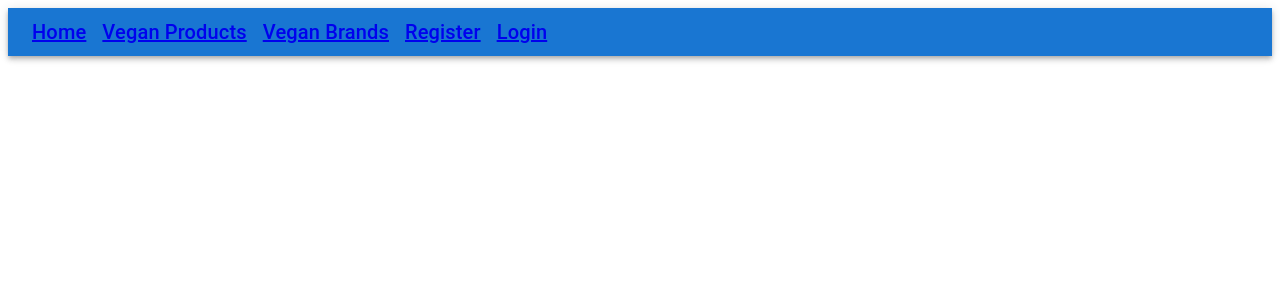
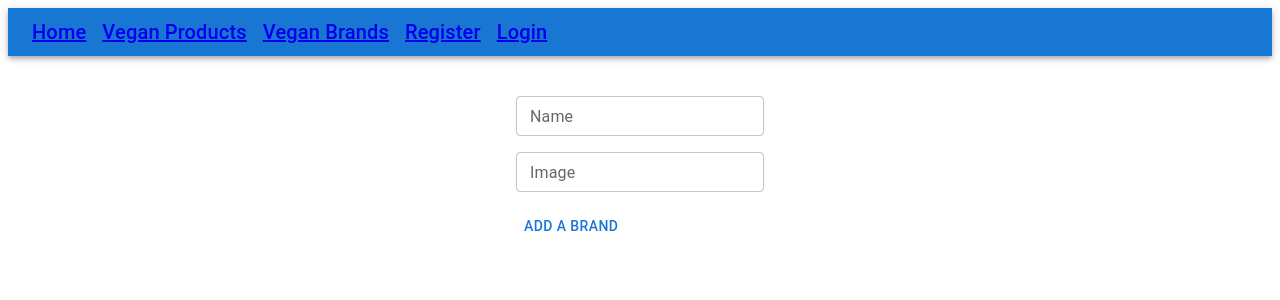
Before and after one commit to ermaitland/ga-project-3-frontend, a React (Create React App) app: page /brands/create in a window 1280 px wide. Shown: the top 300 px of the page. Built offline with nearby package versions, Linux system fonts and the light colour scheme.

Commit message:
Added createNewBrand in navbar

```diff
--- a/src/App.js
+++ b/src/App.js
@@ -17,6 +17,7 @@ import User from './components/User';
 import CreateProduct from './components/ CreateProduct';
 import ReviewProduct from './components/ReviewProduct';
 import CreateCategory from './components/CreateCategory';
+import CreateNewBrand from './components/CreateBrand';
 
 window.Buffer = window.Buffer || require('buffer').Buffer;
 
@@ -34,6 +35,7 @@ function App() {
         <Route path='/profile/:userId' element={<User />} />
         <Route path='/users' element={<UserIndex />} />
         <Route path='/brands' element={<GetAllBrands />} />
+        <Route path='/brands/create' element={<CreateNewBrand />} />
         <Route path='/categories/create' element={<CreateCategory />} />
         <Route path='/register' element={<Register />} />
         <Route path='/login' element={<Login />} />
--- /dev/null
+++ b/src/components/CreateBrand.js
@@ -0,0 +1,80 @@
+import { useEffect, useState } from 'react';
+import {
+  TextField,
+  Container,
+  Box,
+  Button,
+  FormControl,
+  InputLabel,
+  Select,
+  MenuItem
+} from '@mui/material';
+import { API } from '../lib/api';
+import { useNavigate } from 'react-router-dom';
+
+export default function CreateNewBrand() {
+  const [formData, setFormData] = useState({
+    name: '',
+    image: ''
+  });
+  const [error, setError] = useState(false);
+  const navigate = useNavigate();
+
+  const handleChange = (e) => {
+    setFormData({ ...formData, [e.target.name]: e.target.value });
+  };
+
+  const handleSubmit = (e) => {
+    e.preventDefault();
+
+    const data = formData.brand
+      ? formData
+      : {
+          name: formData.name,
+          image: formData.image
+        };
+
+    API.POST(API.ENDPOINTS.createBrand, data, API.getHeaders())
+      .then(() => navigate('/brands'))
+      .then(() => console.log('hello'))
+      .catch((e) => {
+        if (e.status === 301) {
+          setError(true);
+        }
+        console.log(e);
+      });
+  };
+
+  return (
+    <Container
+      maxWidth='lg'
+      sx={{ display: 'flex', justifyContent: 'center', pt: 5 }}
+    >
+      <form onSubmit={handleSubmit}>
+        <Box sx={{ mb: 2 }}>
+          <TextField
+            size='small'
+            type='text'
+            value={formData.name}
+            onChange={handleChange}
+            error={error}
+            label='Name'
+            name='name'
+          />
+        </Box>
+        <Box sx={{ mb: 2 }}>
+          <TextField
+            size='small'
+            type='text'
+            value={formData.image}
+            onChange={handleChange}
+            error={error}
+            label='Image'
+            name='image'
+          />
+        </Box>
+        <Button type='submit'>Add a brand</Button>
+      </form>
+    </Container>
+  );
+}
--- a/src/components/GetAllBrands.js
+++ b/src/components/GetAllBrands.js
@@ -1,6 +1,7 @@
 import { useEffect, useState } from 'react';
 import { API } from '../lib/api';
 import { Link } from 'react-router-dom';
+import { AUTH } from '../lib/auth';
 
 import {
   CardActionArea,
@@ -10,6 +11,7 @@ import {
   Button
 } from '@mui/material';
 import { useAuthenticated } from '../hook/useAuthenticated';
+import './styles/App.css';
 
 export default function GetAllBrandsIndex() {
   const [brands, setBrands] = useState(null);
@@ -26,15 +28,14 @@ export default function GetAllBrandsIndex() {
   }, []);
 
   return (
-    <CardContent>
     <div>
       {!brands ? (
         <p>Loading...</p>
       ) : (
-          <>
+        <div className='brand-container-get-brands'>
           {brands?.map((brand) => (
-              <>
-                <Link to={`/brands/${brand._id}/products`} key={brand._id}>
+            <div key={brand._id} className='brand-card'>
+              <Link to={`/brands/${brand._id}/products`}>
                 <Card sx={{ maxWidth: 345 }}>
                   <CardActionArea>
                     <CardMedia
@@ -44,7 +45,7 @@ export default function GetAllBrandsIndex() {
                       image={brand?.image}
                     />
                     <CardContent>
-                        <Button gutterbutton variant='h5' component='div'>
+                      <Button gutterbutton='true' variant='h5' component='div'>
                         {brand?.name}
                       </Button>
                     </CardContent>
@@ -53,6 +54,7 @@ export default function GetAllBrandsIndex() {
               </Link>
               {isLoggedIn ? (
                 <>
+                  {AUTH.getPayload().isAdmin && (
                     <button
                       onClick={() => {
                         API.DELETE(
@@ -75,16 +77,16 @@ export default function GetAllBrandsIndex() {
                       {' '}
                       Delete{' '}
                     </button>
+                  )}
                 </>
               ) : (
                 <></>
               )}
-              </>
+            </div>
           ))}
-          </>
+        </div>
       )}
     </div>
-    </CardContent>
   );
 }
 
--- a/src/components/Navbar.js
+++ b/src/components/Navbar.js
@@ -89,6 +89,18 @@ export default function Navbar() {
                   Users
                 </Typography>
               </Link>
+              {AUTH.getPayload().isAdmin && (
+                <Link to='/brands/create'>
+                  <Typography
+                    variant='h6'
+                    color='inherit'
+                    component='div'
+                    sx={{ mr: 2 }}
+                  >
+                    Create Brand
+                  </Typography>
+                </Link>
+              )}
             </>
           )}
         </Toolbar>
--- a/src/components/ProductsIndex.js
+++ b/src/components/ProductsIndex.js
@@ -1,13 +1,9 @@
 import { useEffect, useState } from 'react';
 import { API } from '../lib/api';
 
-import { Box, Container, Grid } from '@mui/material';
-import '../styles/ProductIndex.scss';
+import { Container, Grid } from '@mui/material';
 
 import ProductCard from './common/ProductCard';
-import Search from './common/Search';
-import FilterComp from './common/FilterComp';
-import Filter from './common/Filter';
 
 export default function ProductsIndex() {
   const [products, setProducts] = useState(null);
@@ -25,14 +21,10 @@ export default function ProductsIndex() {
     return <p>Loading</p>;
   }
   return (
-    <Container maxwith='lg' className='ProductIndex'>
-      <Search />
-      <Box sx={{ mb: 2 }}>
-        <FilterComp />
-      </Box>
+    <Container maxwith='lg'>
       <Grid container spacing={2}>
         {products.map((product) => (
-          <Grid items sm={12} md={4} key={product._id}>
+          <Grid items xs={4} key={product._id}>
             <ProductCard
               name={product.name}
               image={product.image}
--- a/src/components/common/BrandProductList.js
+++ b/src/components/common/BrandProductList.js
@@ -4,9 +4,7 @@ import { API } from '../../lib/api';
 import { Link } from 'react-router-dom';
 
 import React from 'react';
-import Card from '@mui/material/Card';
-import CardMedia from '@mui/material/CardMedia';
-import { CardActionArea } from '@mui/material';
+import '../styles/App.css';
 
 import ProductCard from './ProductCard';
 
@@ -27,44 +25,24 @@ export default function BrandProductList() {
   }, [id]);
 
   console.log('The information', brandProducts);
-  // console.log('The information 2', brandProducts[0]);
 
   return (
-    <Card sx={{ maxWidth: 345 }}>
-      {!brandProducts ? (
-        <p>Loading...</p>
-      ) : (
-        <CardActionArea>
-          <div>
+    <div className='brand-container'>
       {!brandProducts ? (
         <p>Loading...</p>
       ) : (
         <>
-                <CardMedia
-                  component='img'
-                  height='140'
-                  image='/static/images/cards/contemplative-reptile.jpg'
-                  alt='green iguana'
-                />
           {brandProducts?.products.map((brandProduct) => (
-                  <Link to={`/products/${brandProduct._id}`}>
+            <Link to={`/products/${brandProduct._id}`} key={brandProduct._id}>
               <ProductCard
                 name={brandProduct.name}
                 image={brandProduct.image}
-                      brand={brandProduct.brand}
-                      category={brandProduct.category}
-                      key={brandProduct._id}
+                description={brandProduct.description}
               />
             </Link>
           ))}
         </>
       )}
     </div>
-        </CardActionArea>
-      )}
-    </Card>
   );
 }
-{
-  /* <Link to={`/brands/${brand._id}/products`} key={brand._id}> */
-}
--- /dev/null
+++ b/src/components/styles/App.css
@@ -0,0 +1,18 @@
+.brand-container {
+    display: flex;
+    flex-wrap: wrap;
+    justify-content: start;
+    align-items: center;
+    border: 2px solid red;
+    width: 100%;
+}
+
+.brand-container-get-brands{
+    border:2px solid blue;
+    display: flex;
+    flex-wrap: wrap;
+    justify-content: space-evenly;
+}
+.brand-card {
+    width: 25%;
+}
--- /dev/null
+++ b/src/components/styles/GetAllBrand.scss
@@ -0,0 +1,3 @@
+.brand-container {
+    background-color: red;
+}
--- a/src/lib/api.js
+++ b/src/lib/api.js
@@ -1,4 +1,5 @@
 import axios from 'axios';
+import { create } from 'lodash';
 import { AUTH } from './auth';
 
 const ENDPOINTS = {
@@ -16,7 +17,8 @@ const ENDPOINTS = {
   singleReview: (productId, reviewId) =>
     `/api/products/${productId}/reviews/${reviewId}`,
   deleteBrand: (id) => `/api/brands/${id}`,
-  search: (query) => `/api/products/search?search=${query}`
+  search: (query) => `/api/products/search?search=${query}`,
+  createBrand: '/api/brands'
 };
 
 const getHeaders = () => ({
```
Lines whose indentation alone changed are shown as unchanged.
